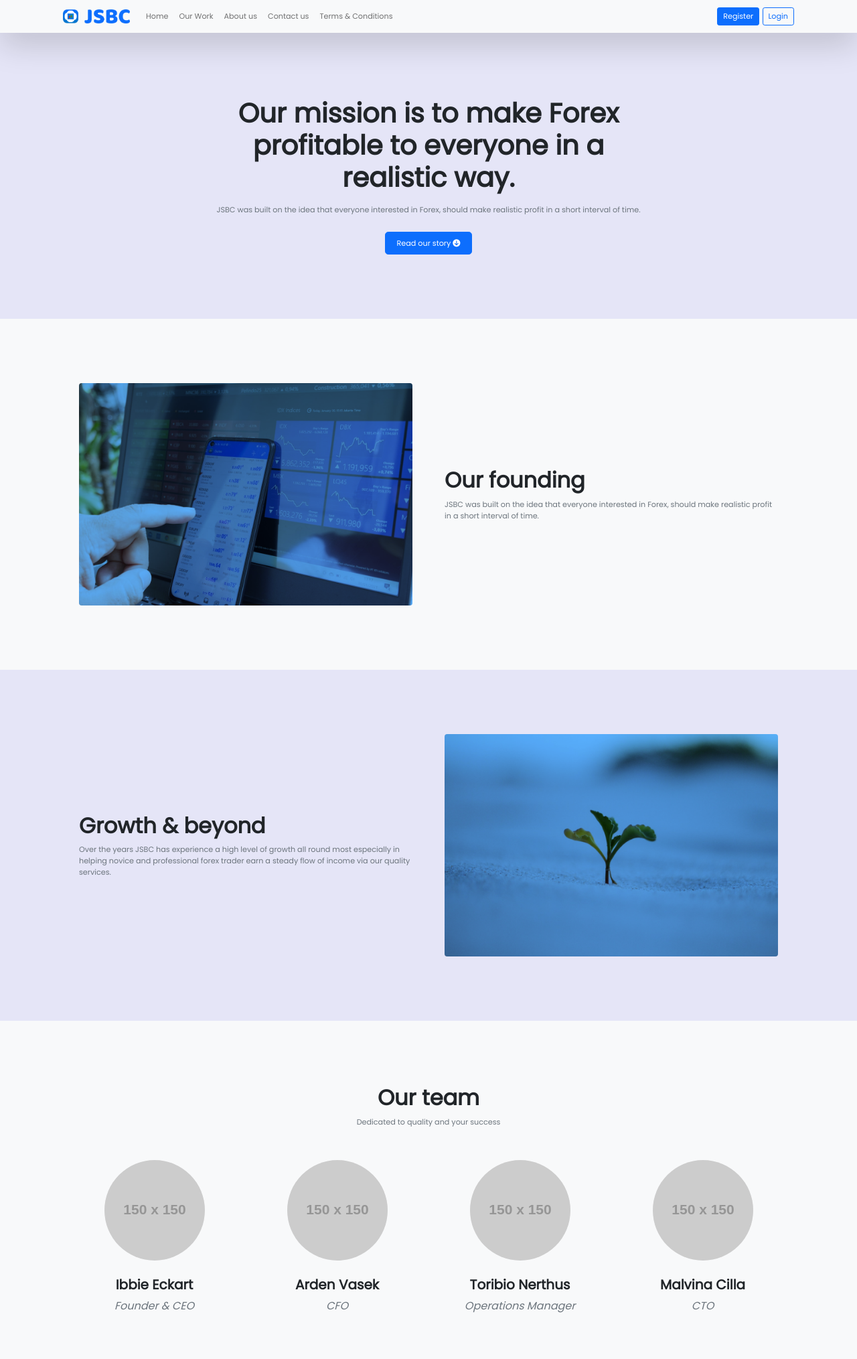
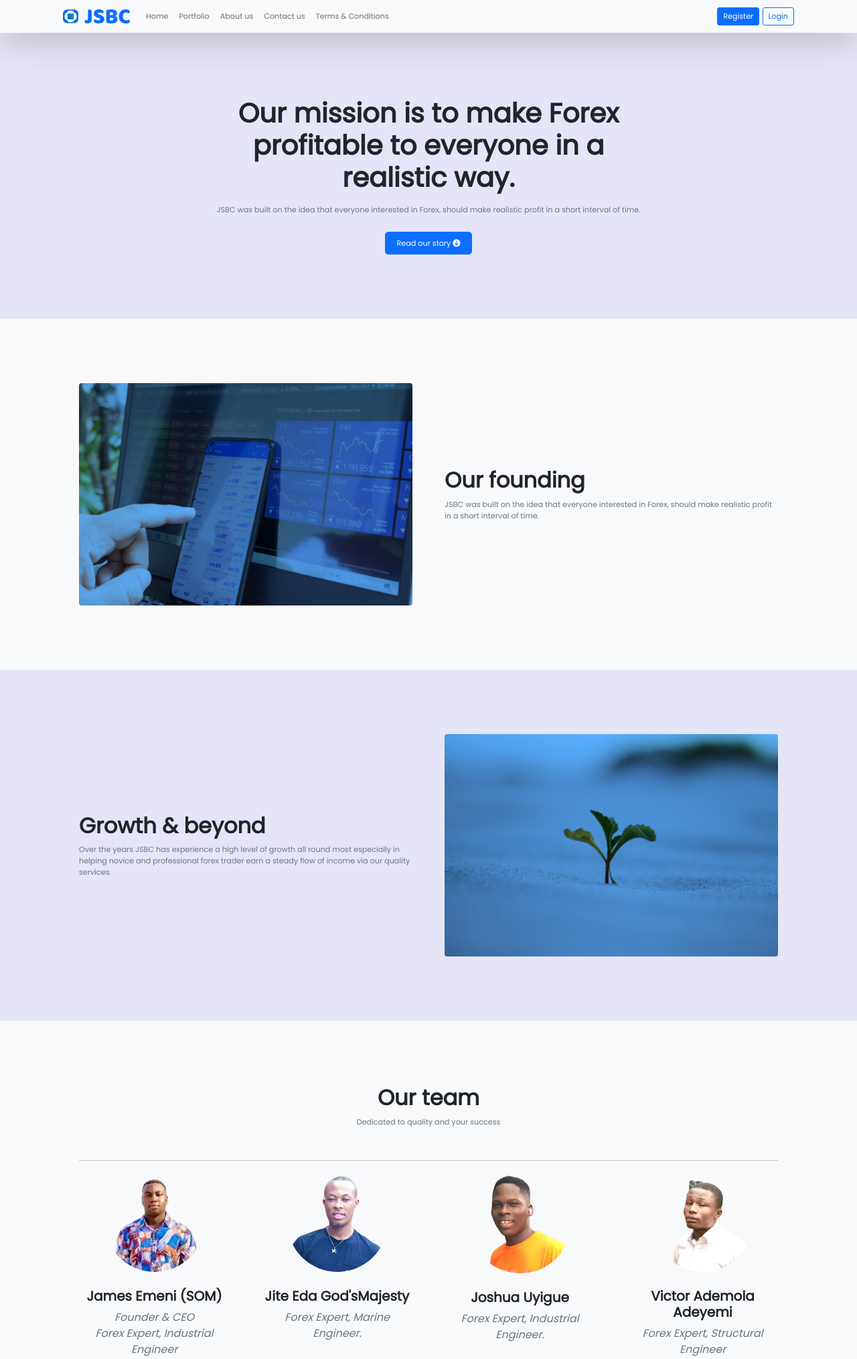
Before and after one commit to officialksolomon/jsbc, a Django app: page /about/ in a window 1280 px wide. Shown: the top 2029 px of the page at 67% size. Run offline with Django 4.2, Linux system fonts and the light colour scheme; grey boxes labelled with a size stand in for pictures from a placeholder-image service; some libraries are stand-ins or nearby versions.

Commit message:
added about page and portfoli pages with related elements and logic

```diff
--- a/main/urls.py
+++ b/main/urls.py
@@ -6,4 +6,5 @@ app_name = 'main'
 urlpatterns = [
     path('contact/', ContactView.as_view(), name='contact'),
     path('about/', TemplateView.as_view(template_name="main/about.html"), name='about'),
+    path('portfolio/', TemplateView.as_view(template_name="main/portfolio.html"), name='portfolio'),
 ]
--- a/templates/account/base.html
+++ b/templates/account/base.html
@@ -61,7 +61,7 @@
           <a class="nav-link  " href="{% url 'home' %}">Home <span class="visually-hidden">(current)</span></a>
         </li>
         <li class="nav-item">
-          <a class="nav-link  " href="#">Our Work</a>
+          <a class="nav-link  " href="{% url 'main:portfolio' %}">Portfolio</a>
         </li>
         <li class="nav-item">
           <a class="nav-link  " href="{% url 'main:about' %}">About us</a>
--- a/templates/main/about.html
+++ b/templates/main/about.html
@@ -48,39 +48,87 @@
                     <div class="text-center">
                         <h2 class="fw-bolder">Our team</h2>
                         <p class="lead fw-normal text-muted mb-5">Dedicated to quality and your success</p>
+                        <hr>
                     </div>
                     <div class="row gx-5 row-cols-1 row-cols-sm-2 row-cols-xl-4 justify-content-center">
                         <div class="col mb-5 mb-5 mb-xl-0">
                             <div class="text-center">
-                                <img class="img-fluid rounded-circle mb-4 px-4" src="https://dummyimage.com/150x150/ced4da/6c757d" alt="..." />
-                                <h5 class="fw-bolder">Ibbie Eckart</h5>
+                                <img class="img-fluid rounded-circle mb-4 px-4" src="{% static "images/t_2.png" %}" alt="..." />
+                                <h5 class="fw-bolder">James Emeni (SOM)</h5>
                                 <div class="fst-italic text-muted">Founder &amp; CEO</div>
+                                <div class="fst-italic text-muted">Forex Expert, Industrial Engineer</div>
                             </div>
                         </div>
                         <div class="col mb-5 mb-5 mb-xl-0">
                             <div class="text-center">
-                                <img class="img-fluid rounded-circle mb-4 px-4" src="https://dummyimage.com/150x150/ced4da/6c757d" alt="..." />
-                                <h5 class="fw-bolder">Arden Vasek</h5>
-                                <div class="fst-italic text-muted">CFO</div>
+                                <img class="img-fluid rounded-circle mb-4 px-4 "  src="{% static "images/t_1.png" %}" alt="..." />
+                                <h5 class="fw-bolder">Jite Eda God'sMajesty</h5>
+                                <div class="fst-italic text-muted">Forex Expert, Marine Engineer.</div>
                             </div>
                         </div>
                         <div class="col mb-5 mb-5 mb-sm-0">
                             <div class="text-center">
-                                <img class="img-fluid rounded-circle mb-4 px-4" src="https://dummyimage.com/150x150/ced4da/6c757d" alt="..." />
-                                <h5 class="fw-bolder">Toribio Nerthus</h5>
-                                <div class="fst-italic text-muted">Operations Manager</div>
+                                <img class="img-fluid rounded-circle mb-4 px-4" src="{% static "images/t_3.png" %}" width="200" height="200" alt="..." />
+                                <h5 class="fw-bolder">Joshua Uyigue</h5>
+                                <div class="fst-italic text-muted">Forex Expert, Industrial Engineer.</div>
                             </div>
                         </div>
                         <div class="col mb-5">
                             <div class="text-center">
-                                <img class="img-fluid rounded-circle mb-4 px-4" src="https://dummyimage.com/150x150/ced4da/6c757d" alt="..." />
-                                <h5 class="fw-bolder">Malvina Cilla</h5>
-                                <div class="fst-italic text-muted">CTO</div>
+                                <img class="img-fluid rounded-circle mb-4 px-4" src="{% static "images/t_4.png" %}" alt="..." />
+                                <h5 class="fw-bolder">Victor Ademola Adeyemi</h5>
+                                <div class="fst-italic text-muted">Forex Expert, Structural Engineer</div>
+                            </div>
+                        </div>
+                        <div class="col mb-5">
+                            <div class="text-center">
+                                <img class="img-fluid rounded-circle mb-4 px-4" src="{% static "images/t_5.png" %}" alt="..." />
+                                <h5 class="fw-bolder">Henry Ikem Chijiukwam</h5>
+                                <div class="fst-italic text-muted">Forex Expert, Structural Engineer</div>
                             </div>
                         </div>
                     </div>
                 </div>
             </section>
+            <!-- certificate section -->
+            <section class=" py-5">
+                <div class="container">
+                    <h1 class="text-center">Proffessional Certifications</h1>
+                    <hr>
+                </div>
+                <!--  -->
+                <div class="row gx-5 row-cols-1 row-cols-sm-2 row-cols-xl-4 justify-content-center">
+                      <div class="col">
+                          <!-- certificate carousel -->
+        <div id="carouselExampleIndicators" class="carousel slide" data-ride="carousel">
+            <ol class="carousel-indicators">
+                <li data-target="#carouselExampleIndicators" data-slide-to="0" class="active"></li>
+                <li data-target="#carouselExampleIndicators" data-slide-to="1"></li>
+
+            </ol>
+            <div class="carousel-inner">
+                <div class="carousel-item active">
+                <img class="d-block w-100" src="{% static "images/jite_cert.jpg" %}" alt="First slide">
+                </div>
+                <div class="carousel-item">
+                <img class="d-block w-100" src="{% static "images/henry_cert.jpg" %}" alt="Second slide">
+                </div>
+
+            </div>
+            <a class="carousel-control-prev" href="#carouselExampleIndicators" role="button" data-slide="prev">
+                <span class="carousel-control-prev-icon" aria-hidden="true"></span>
+                <span class="sr-only">Previous</span>
+            </a>
+            <a class="carousel-control-next" href="#carouselExampleIndicators" role="button" data-slide="next">
+                <span class="carousel-control-next-icon" aria-hidden="true"></span>
+                <span class="sr-only">Next</span>
+            </a>
+</div>
+                          <!-- carousel end -->
+                      </div>
+
+                    </div>
+            </section>
         </main>
 
 
--- a/templates/main/index.html
+++ b/templates/main/index.html
@@ -14,7 +14,7 @@
                     <!-- ...................................................................................... -->
                     <div class="lm-btn-wrapper  w-100 d-flex flex-column  justify-content-center align-items-center p-3">
                         <div class="w-50 border-top m-0"> .</div>
-                        <button class="btn  btn-primary animate__animated animate__fade">Learn More <i class="fa fa-arrow-circle-right" aria-hidden="true"></i></button>
+                        <a href="{% url 'main:about' %}" class="btn  btn-primary animate__animated animate__fade">Learn More <i class="fa fa-arrow-circle-right" aria-hidden="true"></i></button>
                    </div>
               </div>
             </div>
```
Also changed, not shown: templates/main/portfolio.html (added, +46 -0 lines), static/images/henry_cert.jpg (added), static/images/jite_cert.jpg (added), static/images/t_1.png (added), static/images/t_2.jpeg (added), static/images/t_2.png (added), static/images/t_3.png (added), static/images/t_4.png (added), static/images/t_5.png (added).
